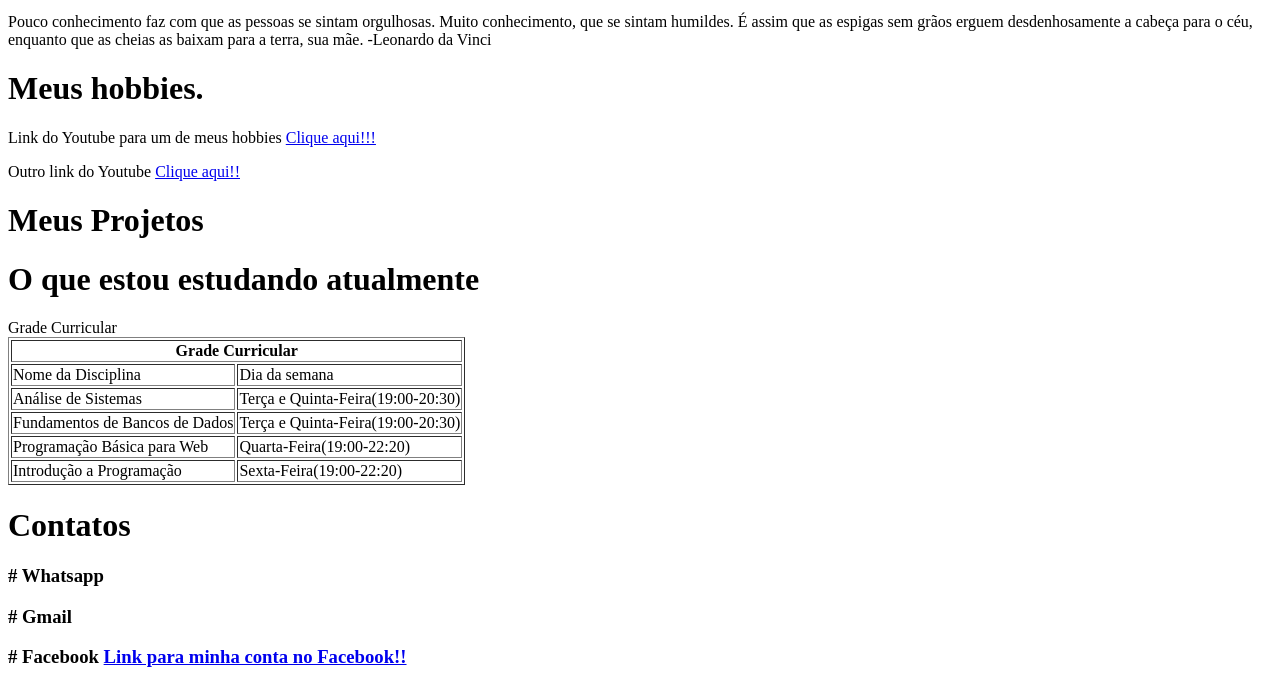
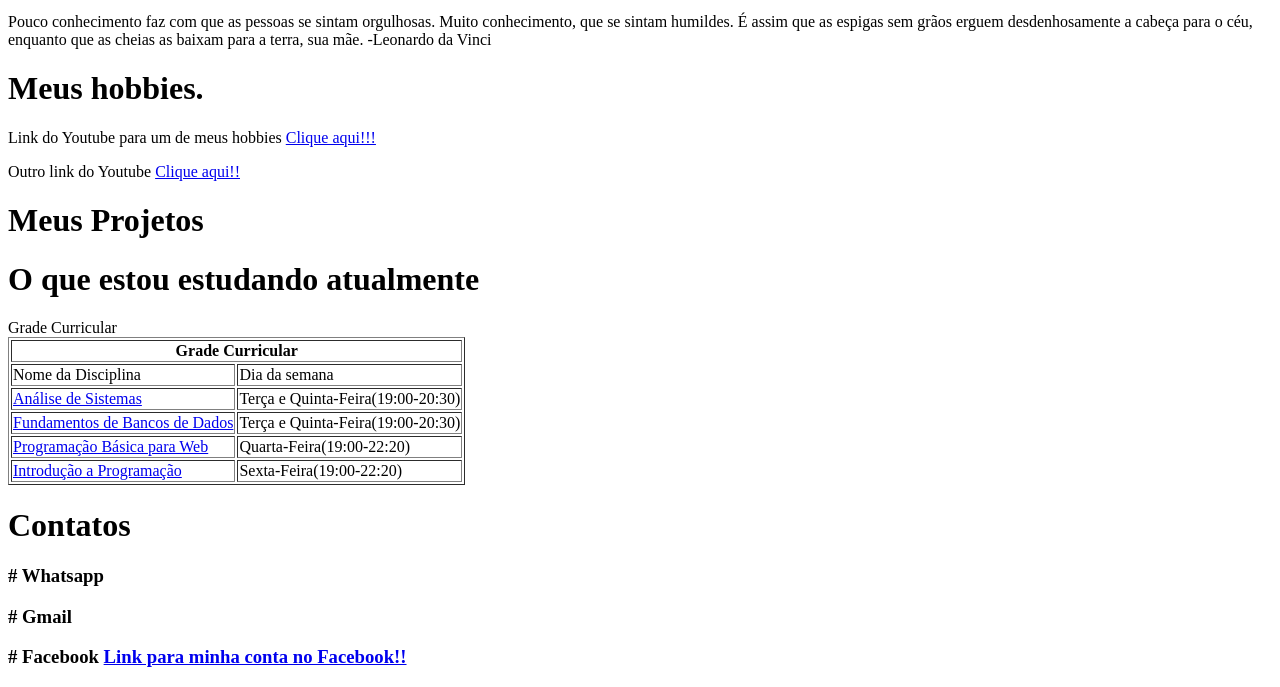
Before and after one commit to Kaddyn/Discip, a plain HTML site: page index.html in a window 1280 px wide. Shown: the part 153-840 px from the top of the page. Drawn offline with Linux system fonts and the light colour scheme.

Commit message:
Update index.html

```diff
--- a/index.html
+++ b/index.html
@@ -1,4 +1,3 @@
-
 <!--Feito no dia 22/08/2022-->
 <!DOCTYPE html>
 <html lang="pt-br">
@@ -55,19 +54,19 @@
                 <td>Dia da semana</td>
             </tr>
             <tr>
-                <td>Análise de Sistemas</td>
+                <td><a href="analise.html">Análise de Sistemas</a></td>
                 <td>Terça e Quinta-Feira(19:00-20:30)</td>
             </tr>
             <tr>
-                <td>Fundamentos de Bancos de Dados</td>
+                <td><a href = "fundamentos de Bancos de Dados"> Fundamentos de Bancos de Dados</a></td>
                 <td>Terça e Quinta-Feira(19:00-20:30)</td>
             </tr>
             <tr>
-                <td>Programação Básica para Web</a></td>
+                <td><a href = "Programação Básica para Web">Programação Básica para Web</a></td>
                 <td>Quarta-Feira(19:00-22:20)</td>
             </tr>
             <tr>
-                <td>Introdução a Programação</td>
+                <td><a href = "Introdução a Programação">Introdução a Programação</a></td>
                 <td>Sexta-Feira(19:00-22:20)</td>
             </tr>
     </table>
```
